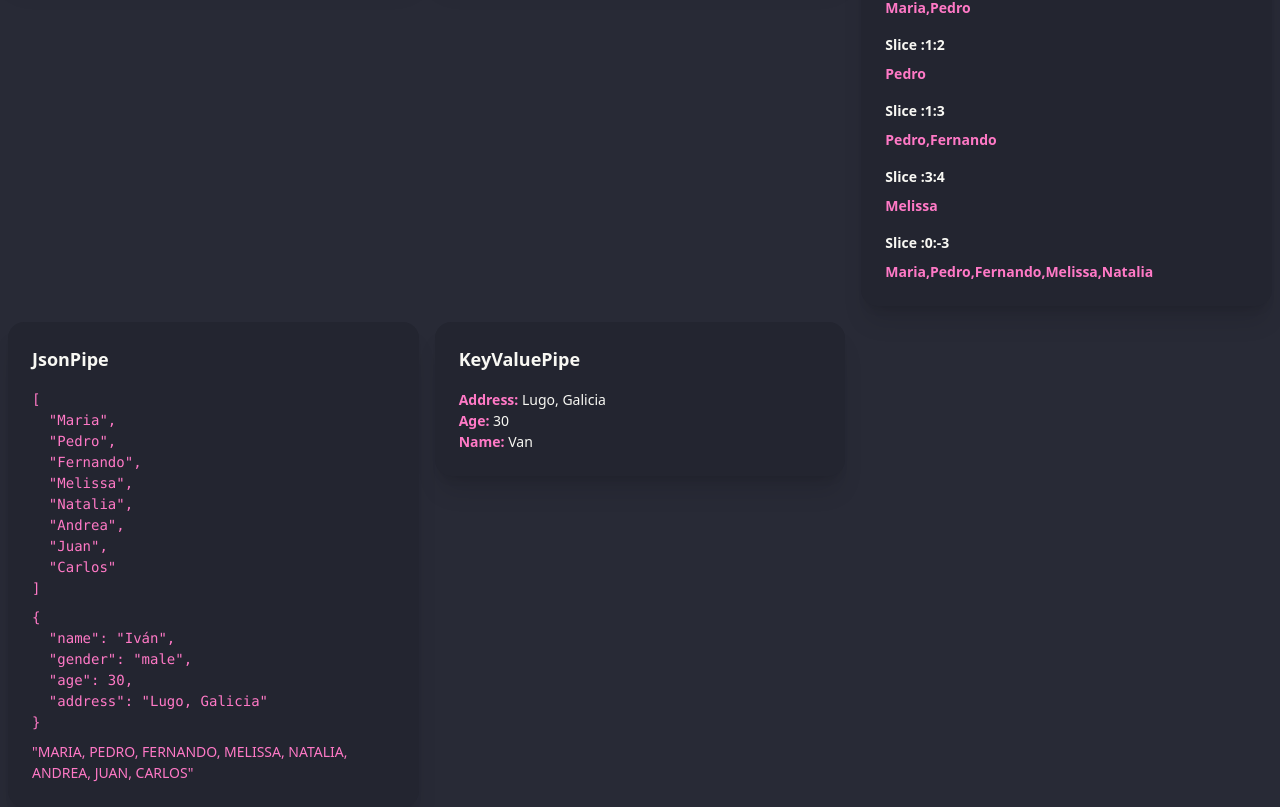
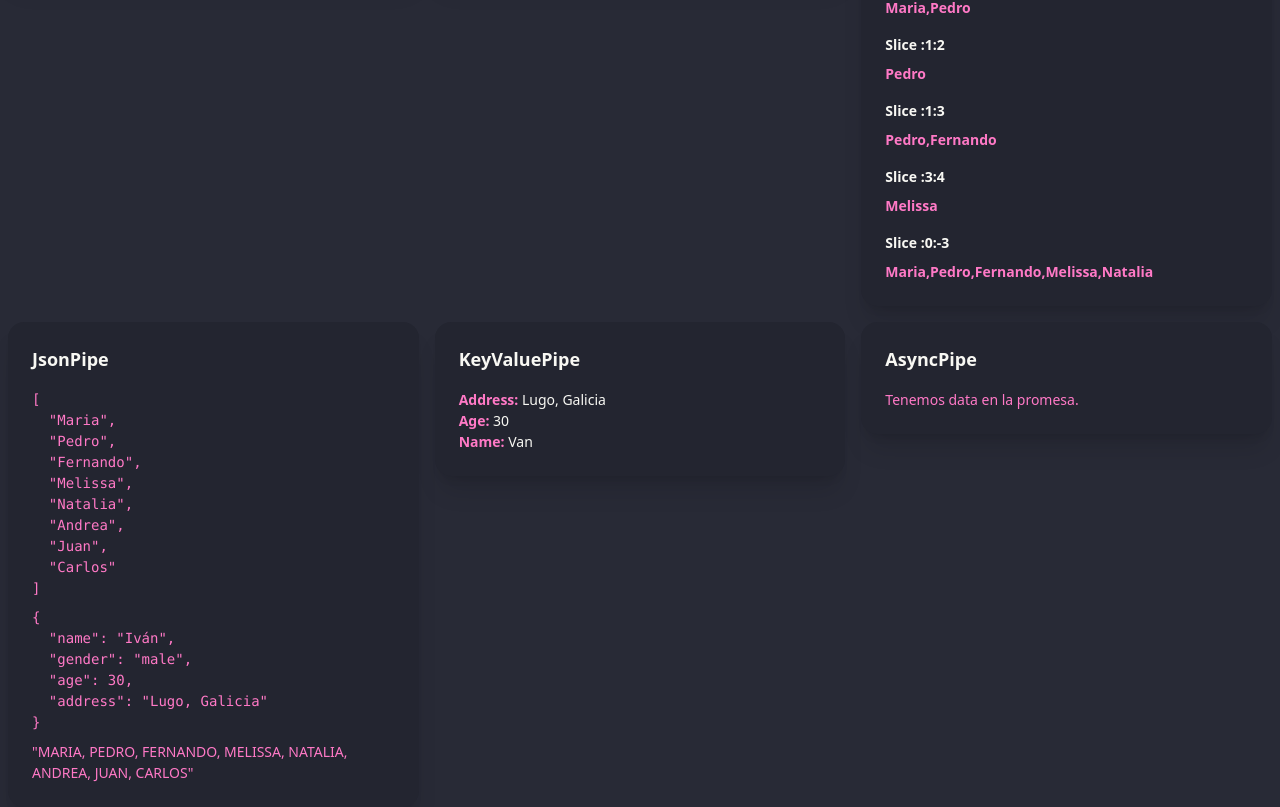
Before and after one commit to Ivanlopez-dev/pipes-app, an Angular app: page /uncommon in a window 1280 px wide. Shown: the part 339-1146 px from the top of the page. Built offline with nearby package versions, Linux system fonts and the light colour scheme.

Commit message:
add: ⚡ async pipe

```diff
--- a/src/app/pages/uncommon-page/uncommon-page.component.html
+++ b/src/app/pages/uncommon-page/uncommon-page.component.html
@@ -57,7 +57,21 @@
         <strong class="text-primary">{{ item.key | titlecase }}:</strong>
         <span> {{ item.value }}</span>
       </li>
+
       }
     </ul>
   </app-card>
+
+  <app-card title="AsyncPipe">
+    <!-- Traditional Promise Way -->
+    <!-- <p>{{ promiseValue | async }}</p> -->
+
+    @if (promiseValue | async; as value) {
+    <p class="text-primary">{{ value }}</p>
+    }
+    <!--  -->
+    @else {
+    <p class="text-accent">Espere por favor...</p>
+    }
+  </app-card>
 </div>
--- a/src/app/pages/uncommon-page/uncommon-page.component.ts
+++ b/src/app/pages/uncommon-page/uncommon-page.component.ts
@@ -1,5 +1,5 @@
 import { Component, signal } from '@angular/core';
-import { I18nPluralPipe, I18nSelectPipe, JsonPipe, KeyValuePipe, SlicePipe, TitleCasePipe, UpperCasePipe } from '@angular/common';
+import { AsyncPipe, I18nPluralPipe, I18nSelectPipe, JsonPipe, KeyValuePipe, SlicePipe, TitleCasePipe, UpperCasePipe } from '@angular/common';
 
 import { CardComponent } from "../../components/card/card.component";
 
@@ -19,7 +19,7 @@
 
 @Component({
   selector: 'app-uncommon-page',
-  imports: [CardComponent, I18nSelectPipe, I18nPluralPipe, SlicePipe, JsonPipe, UpperCasePipe, KeyValuePipe, TitleCasePipe],
+  imports: [CardComponent, I18nSelectPipe, I18nPluralPipe, SlicePipe, JsonPipe, UpperCasePipe, KeyValuePipe, TitleCasePipe, AsyncPipe],
   templateUrl: './uncommon-page.component.html',
 })
 export default class UncommonPageComponent {
@@ -64,9 +64,19 @@
     this.clients.update(prev => prev.slice(1));
   }
 
+  // KeyValuePipe
   profile = {
     address: 'Lugo, Galicia',
     age: 30,
     name: 'Van',
-  }
+  };
+
+  // Async Pipe
+  promiseValue: Promise<string> = new Promise((resolve, reject) => {
+
+    setTimeout(() => {
+      resolve('Tenemos data en la promesa.');
+      console.log('Promesa finalizada');
+    }, 3500);
+  });
 }
```
